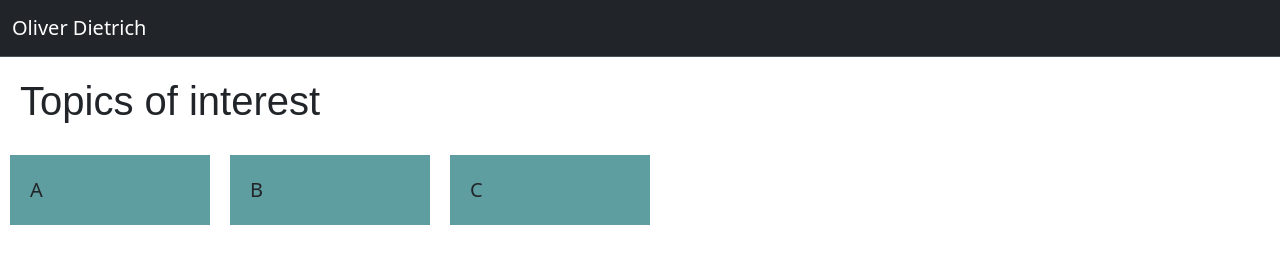
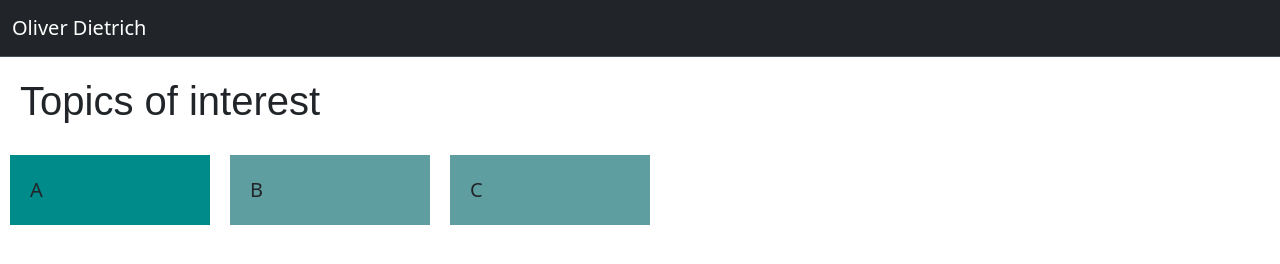
Before and after one commit to OliverDietrich/OliverDietrich.github.io, a plain HTML site: page index.html in a window 1280 px wide. In both pictures the pointer is over the element 110 px from the left and 190 px from the top of the page. Drawn offline with nearby package versions, Linux system fonts and the light colour scheme.

Commit message:
Change flexbox div color when hovering

```diff
--- a/index.html
+++ b/index.html
@@ -22,6 +22,10 @@
                 padding: 20px;
                 width: 200px;
             }
+
+            #container > div:hover {
+                background-color: darkcyan;
+            }
         </style>
     </head>
     <body>
```
